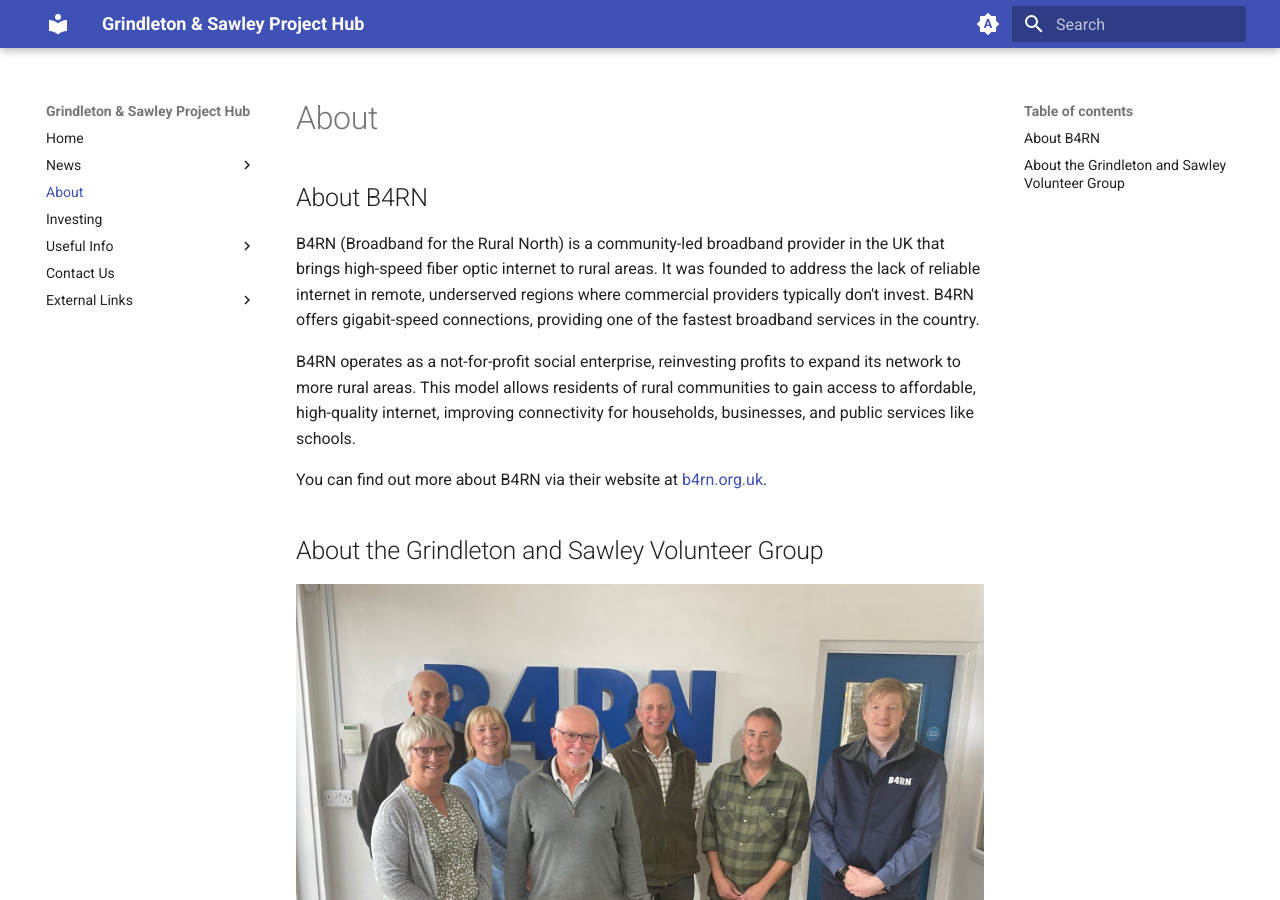
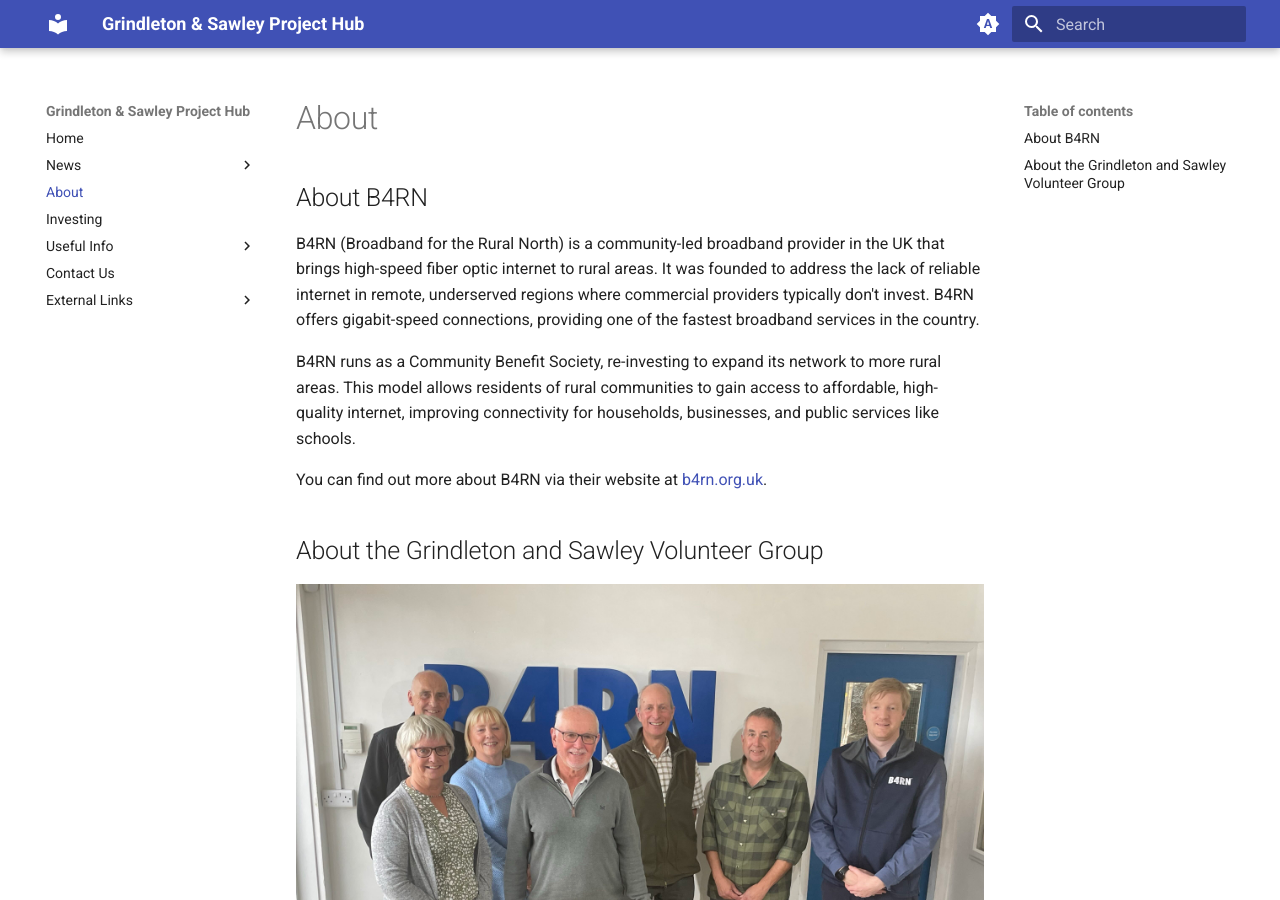
Before and after one commit to DJBenson/b4rngsdocs, an MkDocs documentation site: the page built from docs/about.md, in a window 1280 px wide and 900 px high. Built offline with MkDocs 1.6.1 and Material for MkDocs 9.7.7, drawn with Linux system fonts in a browser that asks for light colours.

Commit message:
Update about.md
Removed reference to not-for-profit

```diff
--- a/docs/about.md
+++ b/docs/about.md
@@ -2,7 +2,7 @@
 ## About B4RN
 B4RN (Broadband for the Rural North) is a community-led broadband provider in the UK that brings high-speed fiber optic internet to rural areas. It was founded to address the lack of reliable internet in remote, underserved regions where commercial providers typically don't invest. B4RN offers gigabit-speed connections, providing one of the fastest broadband services in the country.
 
-B4RN operates as a not-for-profit social enterprise, reinvesting profits to expand its network to more rural areas. This model allows residents of rural communities to gain access to affordable, high-quality internet, improving connectivity for households, businesses, and public services like schools.
+B4RN runs as a Community Benefit Society, re-investing to expand its network to more rural areas. This model allows residents of rural communities to gain access to affordable, high-quality internet, improving connectivity for households, businesses, and public services like schools.
 
 You can find out more about B4RN via their website at [b4rn.org.uk](https://b4rn.org.uk/).
 ## About the Grindleton and Sawley Volunteer Group
```
